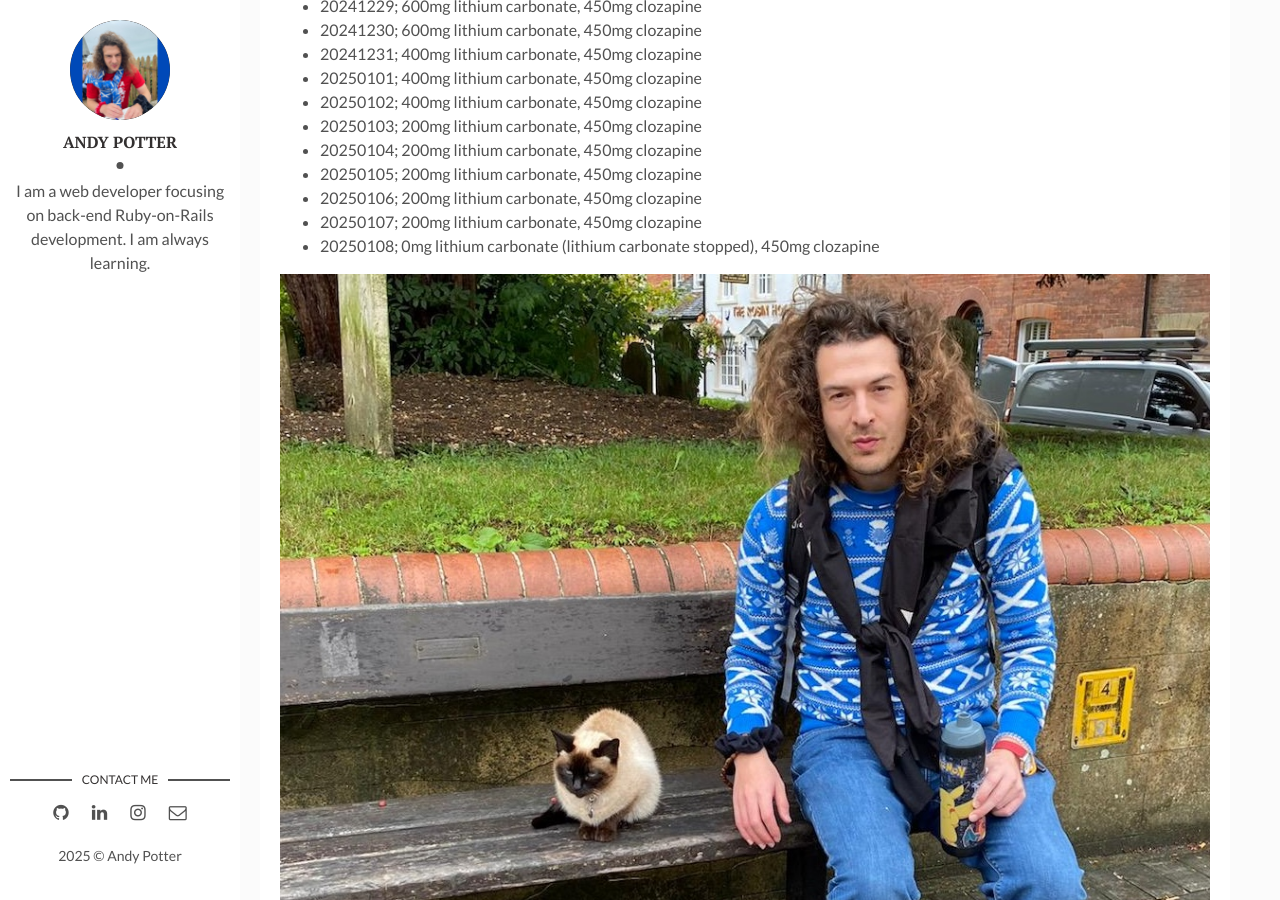
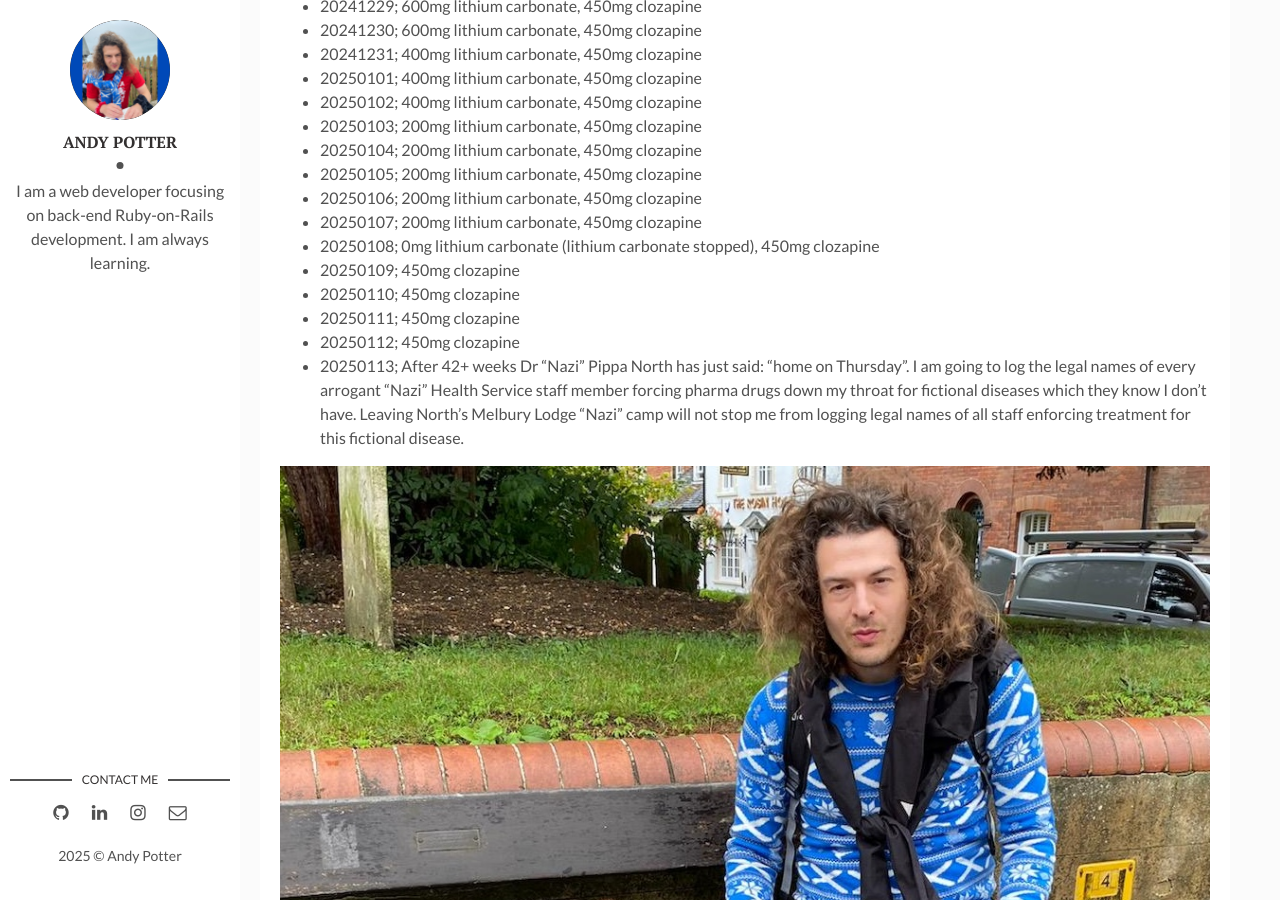
Before and after one commit to QALB-Boy/blog, a Jekyll site: the page built from _posts/2024-11-20-please-help.markdown, in a window 1280 px wide and 900 px high, scrolled down 2718 px. Built offline with Jekyll 4.4.1, drawn with Linux system fonts in a browser that asks for light colours.

Commit message:
Logging legal names of all staff enforcing treatment for this fictional disease

```diff
--- a/_posts/2024-11-20-please-help.markdown
+++ b/_posts/2024-11-20-please-help.markdown
@@ -97,5 +97,10 @@ I am keeping a calm and detailed daily log as evidence for legal action regardin
 * 20250106; 200mg lithium carbonate, 450mg clozapine
 * 20250107; 200mg lithium carbonate, 450mg clozapine
 * 20250108; 0mg lithium carbonate (lithium carbonate stopped), 450mg clozapine
+* 20250109; 450mg clozapine
+* 20250110; 450mg clozapine
+* 20250111; 450mg clozapine
+* 20250112; 450mg clozapine
+* 20250113; After 42+ weeks Dr “Nazi” Pippa North has just said: “home on Thursday”. I am going to log the legal names of every arrogant “Nazi” Health Service staff member forcing pharma drugs down my throat for fictional diseases which they know I don’t have. Leaving North’s Melbury Lodge “Nazi” camp will not stop me from logging legal names of all staff enforcing treatment for this fictional disease.
 
 ![Moi]({{site.baseurl}}/assets/img/Moi.jpg)
```
